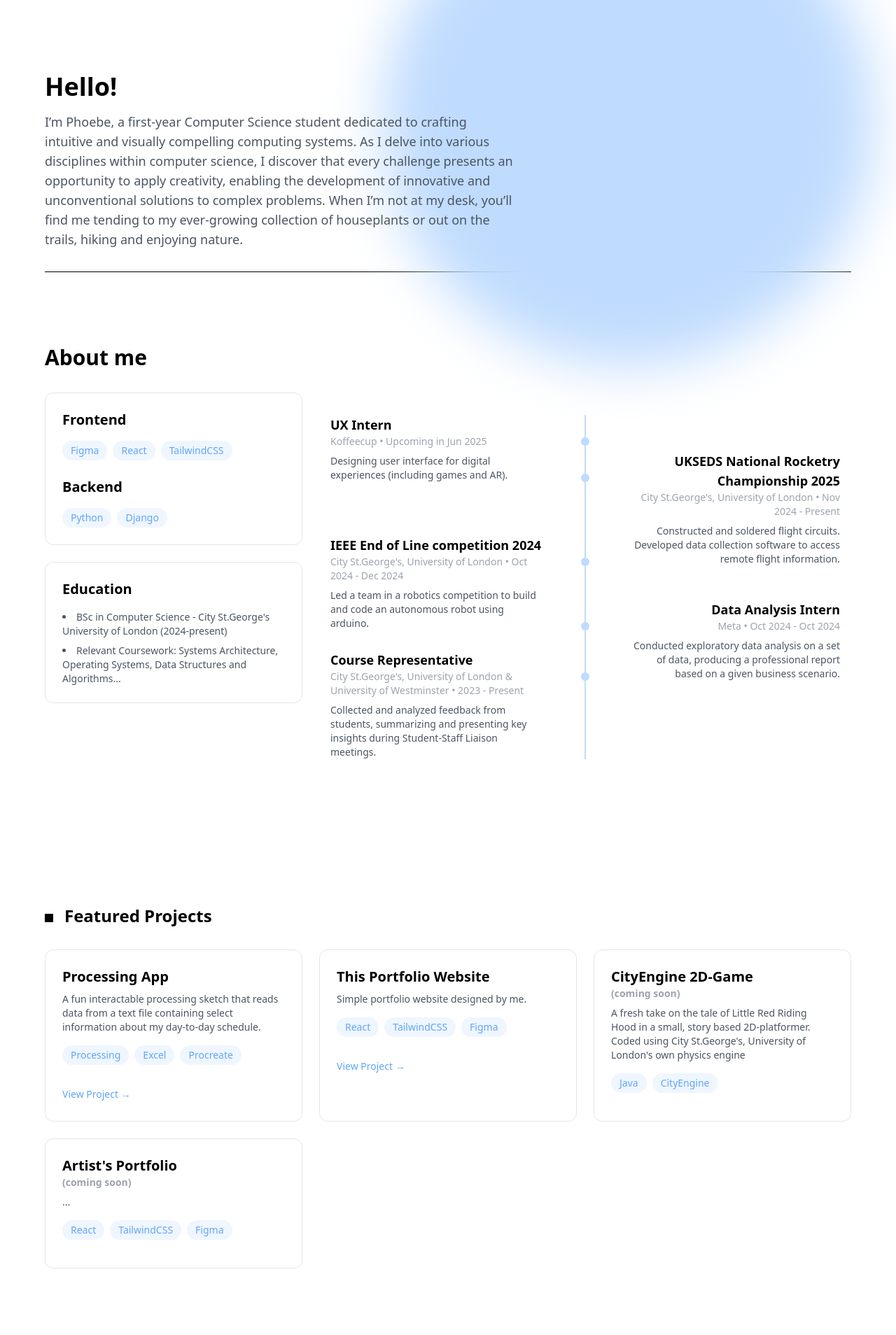
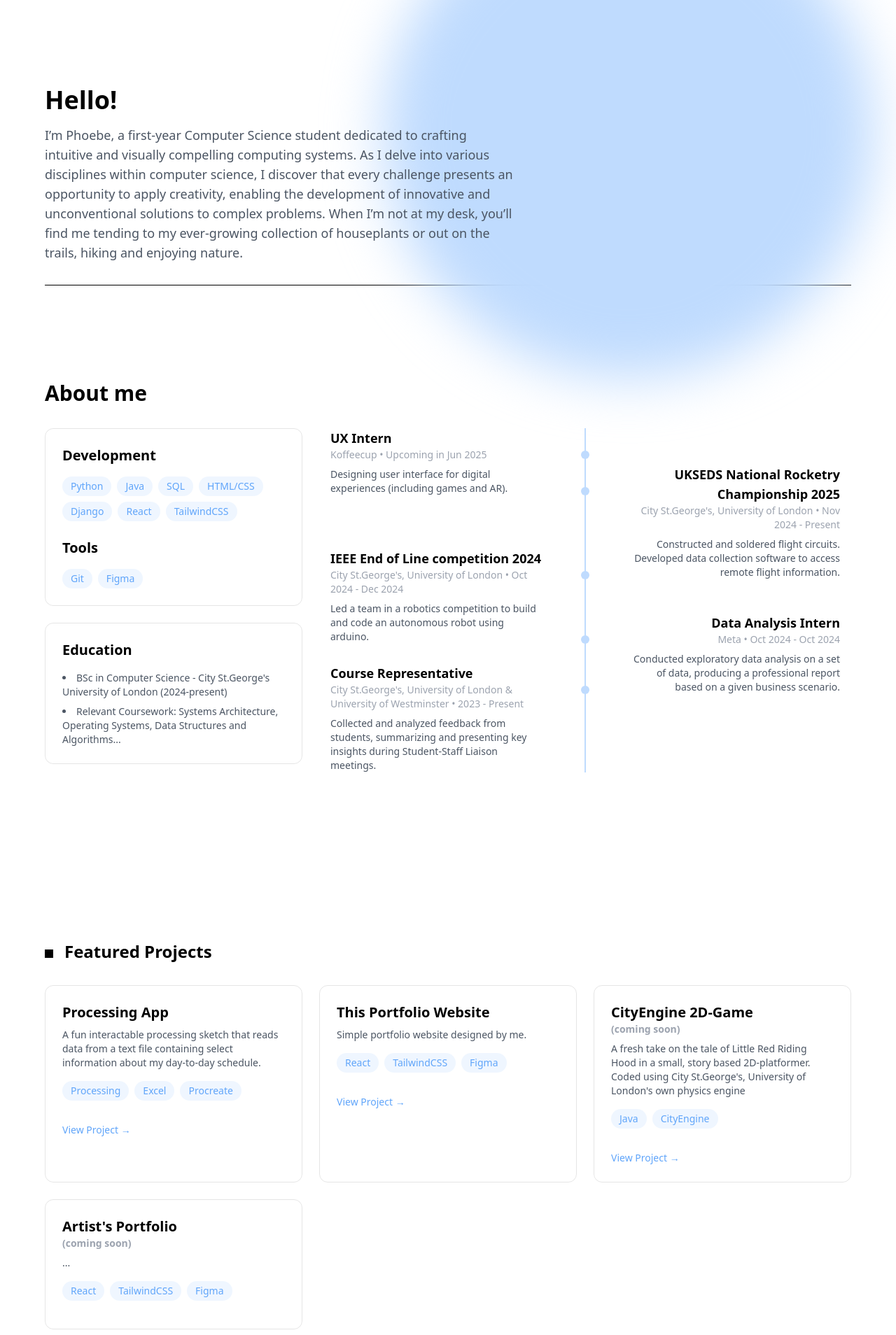
Before and after one commit to pholee/Online-Portfolio, a React (Vite) app in the folder Online_Portfolio_Code/: page / in a window 1280 px wide. Shown: the part 352-2260 px from the top of the page at 70% size. Built offline with nearby package versions, Linux system fonts and the light colour scheme.

Commit message:
Fixing layout for different screen sizes

```diff
--- a/Online_Portfolio_Code/src/components/content/About.jsx
+++ b/Online_Portfolio_Code/src/components/content/About.jsx
@@ -1,8 +1,8 @@
 import { RevealOnScroll } from "../RevealOnScroll";
 
 export const About = () => {
-  const frontendSkills = ["Figma", "React", "TailwindCSS"];
-  const backendSkills = ["Python", "Django"];
+  const developmentSkills = ["Python", "Java", "SQL", "HTML/CSS", "Django", "React", "TailwindCSS"];
+  const toolsSkills = ["Git", "Figma"];
   const workExperience = [
     {
       role: "UX Intern",
@@ -43,14 +43,14 @@ export const About = () => {
   ];
 
   return (
-    <section id="about" className="min-h-screen p-8">
+    <section id="about" className="min-h-dvh p-8">
       <RevealOnScroll>
         <div className="max-w-6xl mx-auto">
           {/* Heading */}
           <h2 className="text-2xl sm:text-3xl font-bold mb-8">About me</h2>
 
           {/* About me info grid */}
-          <div className="grid grid-cols-1 lg:grid-cols-3 lg:gap-6">
+          <div className="grid grid-cols-1 md:grid-cols-3 md:gap-6">
             {/* Column 1 */}
             <div className="md:col-span-1 flex flex-col gap-6">
               {/* Short intro & skills */}
@@ -61,9 +61,9 @@ export const About = () => {
                 <div className="grid grid-cols-1 gap-6">
                   {/* Frontend skills */}
                   <div className="rounded-xl">
-                    <h3 className="text-lg sm:text-xl font-bold mb-4">Frontend</h3>
+                    <h3 className="text-lg sm:text-xl font-bold mb-4">Development</h3>
                     <div className="flex flex-wrap gap-2">
-                      {frontendSkills.map((tech, key) => (
+                      {developmentSkills.map((tech, key) => (
                         <span
                           key={key}
                           className="bg-accent-text/10 text-accent-text py-1 px-3 rounded-full text-xs sm:text-sm hover:bg-accent-text/20"
@@ -75,9 +75,9 @@ export const About = () => {
                   </div>
                   {/* Backend skills */}
                   <div className="rounded-xl">
-                    <h3 className="text-lg sm:text-xl font-bold mb-4">Backend</h3>
+                    <h3 className="text-lg sm:text-xl font-bold mb-4">Tools</h3>
                     <div className="flex flex-wrap gap-2">
-                      {backendSkills.map((tech, key) => (
+                      {toolsSkills.map((tech, key) => (
                         <span
                           key={key}
                           className="bg-accent-text/10 text-accent-text py-1 px-3 rounded-full text-xs sm:text-sm hover:bg-accent-text/20"
@@ -111,7 +111,7 @@ export const About = () => {
 
             {/* Columns 2 & 3 */}
             <div className="md:col-span-2">
-              <div className="relative mt-8 sm:px-8 md:px-4">
+              <div className="relative mt-8 md:mt-0 sm:px-8 md:px-4">
                 {/* Central line */}
                 <div className="absolute left-1/2 w-0.5 h-full bg-accent-bg transform -translate-x-1/2"></div>
 
--- a/Online_Portfolio_Code/src/components/content/Home.jsx
+++ b/Online_Portfolio_Code/src/components/content/Home.jsx
@@ -2,19 +2,19 @@ import { RevealOnScroll } from "../RevealOnScroll";
 
 export const Home = () => {
   return (
-    <section id="home" className="min-h-screen p-8">
+    <section id="home" className="min-h-dvh p-8">
       <RevealOnScroll>
         {/* Background */}
         <div className="absolute top-1/5 right-0 w-100 h-100 sm:w-125 sm:h-125 md:w-175 md:h-175 bg-accent-bg rounded-full blur-2xl -z-10"></div>
 
-        <div className="max-w-6xl mx-auto text-left z-10">
+        <div className="max-w-6xl mx-auto my-auto text-left z-10 flex flex-col min-h-dvh">
           {/* Logo and name container */}
-          <div className="left-0 mb-6 flex">
+          <div className="relative left-0 mb-20 flex">
             {/* Logo */}
             <img
               src={"/Online-Portfolio/PL-logo-l.svg"}
               alt="PL-Logo"
-              className="h-60 md:h-80 mb-20 dark:invert"
+              className="h-60 md:h-80 dark:invert"
             />
 
             {/* Name */}
@@ -42,6 +42,7 @@ export const Home = () => {
             </div>
           </div>
 
+          <div className="mt-auto">
             {/* Heading */}
             <h1 className="font-semibold text-3xl md:text-4xl mb-4">Hello!</h1>
 
@@ -58,7 +59,8 @@ export const Home = () => {
             </p>
 
             {/* Divider */}
-          <hr className="w-full mb-10 -z-20 relative" />
+            <hr className="w-full mb-18 -z-20 relative" />
+          </div>
         </div>
       </RevealOnScroll>
     </section>
--- a/Online_Portfolio_Code/src/components/content/Projects.jsx
+++ b/Online_Portfolio_Code/src/components/content/Projects.jsx
@@ -2,7 +2,7 @@ import { RevealOnScroll } from "../RevealOnScroll";
 
 export const Projects = () => {
     return (
-      <section id="projects" className="min-h-screen p-8">
+      <section id="projects" className="min-h-dvh p-8">
         <RevealOnScroll>
           <div className="max-w-6xl mx-auto mb-10">
             {/* Heading */}
@@ -95,6 +95,16 @@ export const Projects = () => {
                     </span>
                   ))}
                 </div>
+                {/* Feature 3 */}
+                <div className="flex justify-between items-center">
+                  <a
+                    href="https://github.com/pholee/CityEngine-2D-Game"
+                    target="_blank"
+                    className="text-sm text-accent-text hover:text-accent-text/60 transition-colors mt-4"
+                  >
+                    View Project →
+                  </a>
+                </div>
               </div>
               {/* 4 */}
               <div className="p-6 rounded-xl border border-text-1/10 hover:-translate-y-1 hover:border-accent-text/30 hover:shadow-[0_2px_8px_rgba(59,130,246,0.1)] transition-all">
```
Lines whose indentation alone changed are shown as unchanged.
